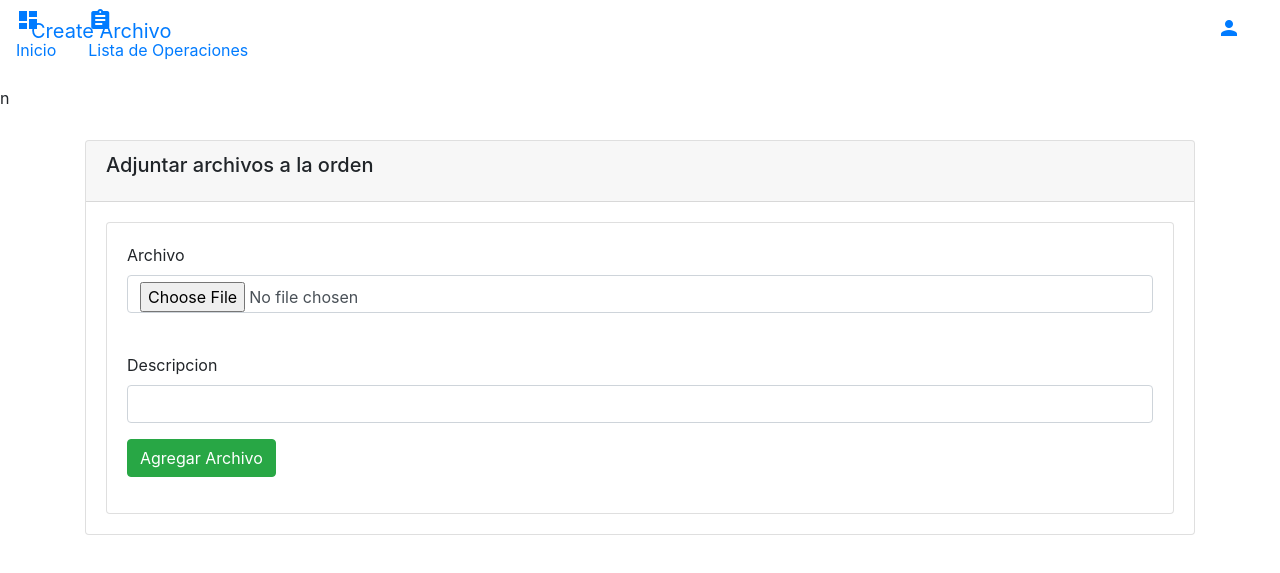
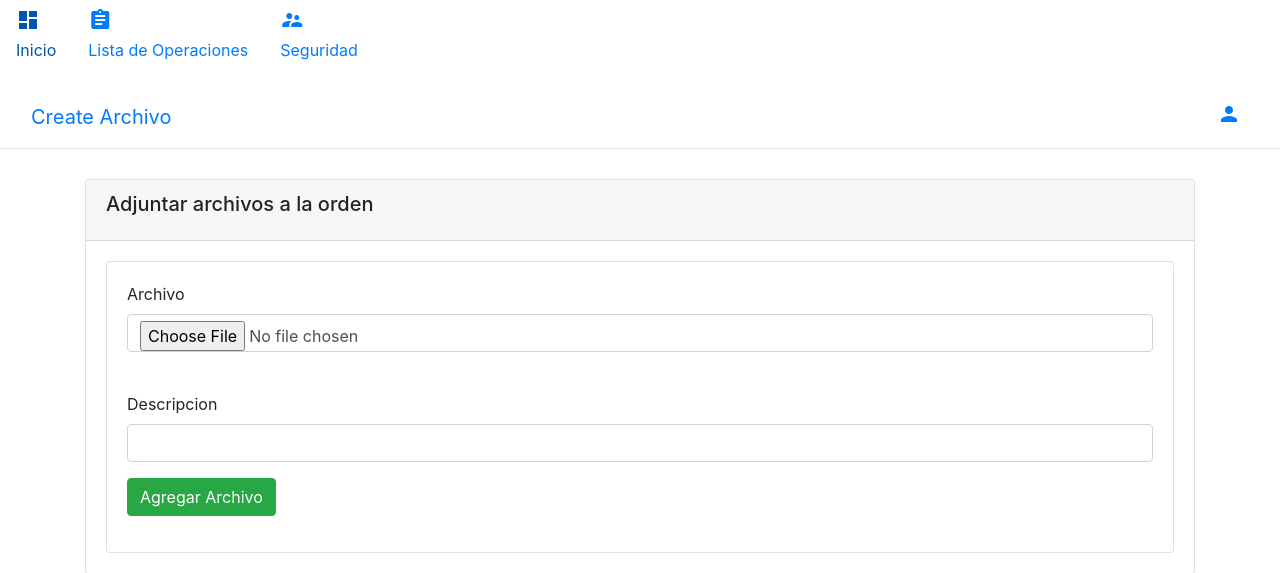
Before and after one commit to joserobertopinto/ordenes-trabajo, a Yii app: template views/archivo/create.php in a window 1280 px wide. Shown: the top 573 px of the page. Run offline with PHP 8.4 and a stand-in for Yii, Linux system fonts and the light colour scheme; the template is opened without the code that fills it, so the values that code supplies are empty; form fields are guessed from the names that the template uses; some libraries are stand-ins or nearby versions.

Commit message:
barra superior en blanco

```diff
--- a/views/layouts/header.php
+++ b/views/layouts/header.php
@@ -7,7 +7,7 @@
 ?>
 
   <!-- Navbar -->
-      <nav class="navbar navbar-expand-lg navbar-transparent navbar-absolute fixed-top ">
+      <nav class="navbar navbar-expand-lg head-navbar-custom">
         <div class="container-fluid">
           <div class="navbar-wrapper">
             <a class="navbar-brand" href="#"><?= $this->title?></a>
@@ -53,4 +53,3 @@
         </div>
       </nav>
   <!-- End Navbar -->
-n
--- a/views/layouts/left.php
+++ b/views/layouts/left.php
@@ -26,16 +26,22 @@
     </div>
     <div class="sidebar-wrapper">
         <ul class="nav">
-            <li class="nav-item active  ">
+            <li class="nav-item">
             <a class="nav-link" href="/ordenes-trabajo">
                 <i class="material-icons">dashboard</i>
                 <p>Inicio</p>
             </a>
             </li>
             <li class="nav-item ">
-                <a class="nav-link" href="ordenes-trabajo">
+                <a class="nav-link" href="<?=Yii::$app->urlManager->createUrl(['ordenes-trabajo/index']);?>">
                 <i class="material-icons">assignment</i>
                 <p>Lista de Operaciones</p>
+                </a>
+            </li>
+            <li class="nav-item ">
+                <a class="nav-link" href="./permit/access/role">
+                <i class="material-icons">supervisor_account</i>
+                <p>Seguridad</p>
                 </a>
             </li>
         </ul>
@@ -43,3 +49,16 @@
     </div>
     <div class="sidebar-background" style="background-image: url(<?= $img ?>) "></div>
 </div>
+
+<?php
+    $this->registerJs("
+    $(function(){
+        $('.nav a').filter(function(){
+            return this.href==location.href}).parent().addClass('active').siblings().removeClass('active');
+
+        $('.nav a').click(function(){
+            $(this).parent().addClass('active').siblings().removeClass('active')
+            });
+        });
+    ");
+?>
--- a/web/css/site.css
+++ b/web/css/site.css
@@ -245,3 +245,7 @@
 .content {
     margin-top: 30px!important;
 }
+
+.head-navbar-custom{
+    border-bottom: 1px solid rgba(0, 0, 0, 0.1)!important;
+}
```
